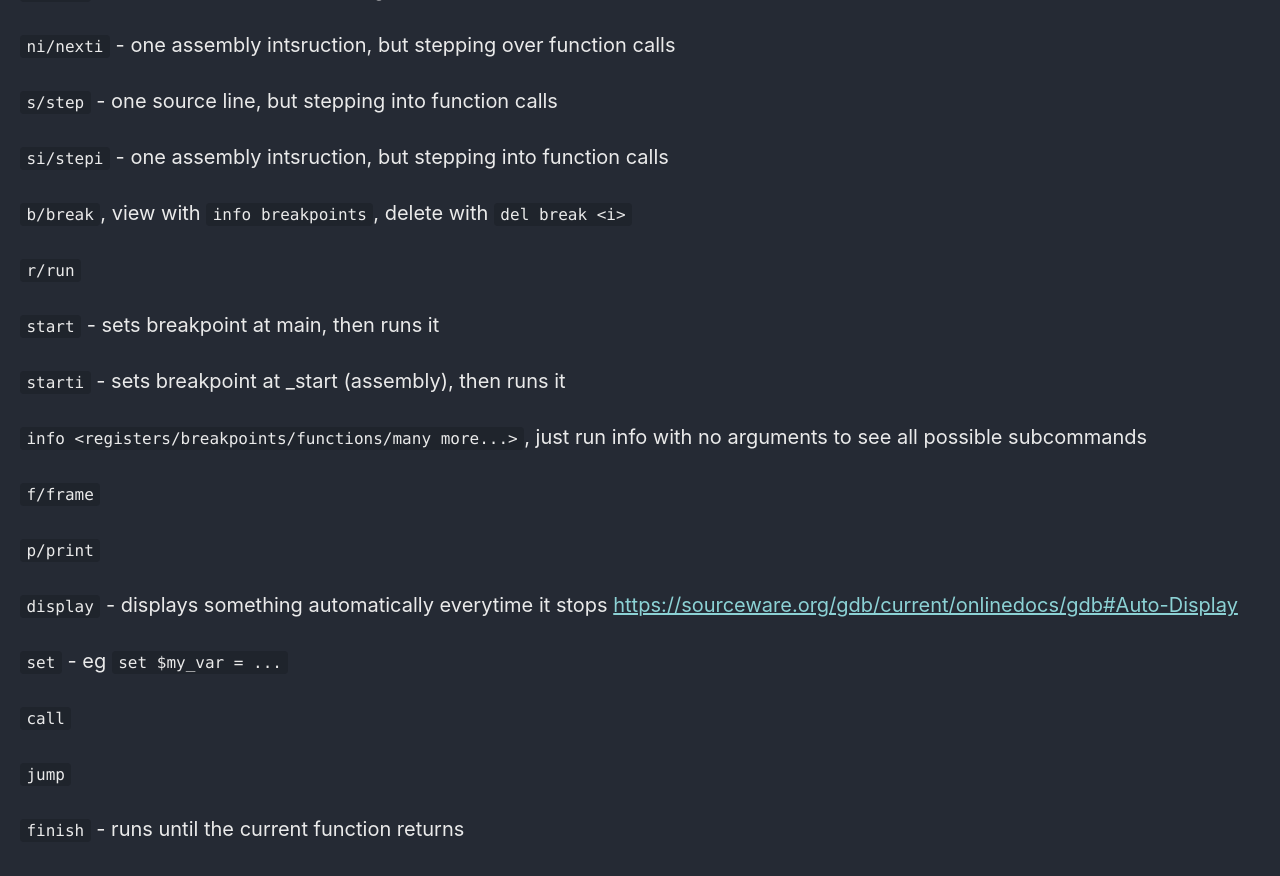
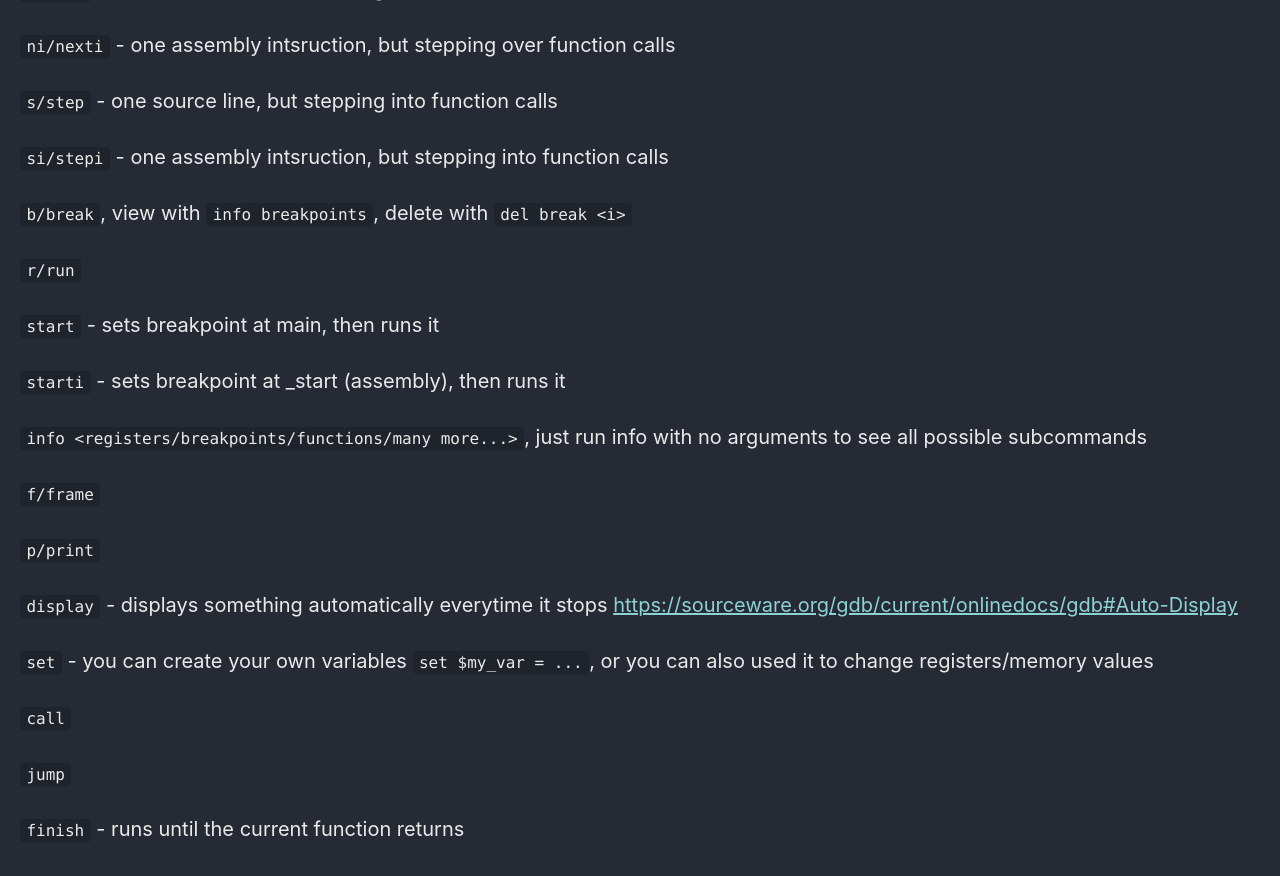
Before and after one commit to Connor-McCartney/Connor-McCartney.github.io, a Jekyll site: the page built from _pages/misc/gdb.md, in a window 1280 px wide and 900 px high, scrolled down 1355 px. Shown: the top 876 px of the window. Built offline with Jekyll 4.4.1, drawn with Linux system fonts in a browser that asks for light colours; cached includes are drawn as plain includes.

Commit message:
Update gdb.md

```diff
--- a/_pages/misc/gdb.md
+++ b/_pages/misc/gdb.md
@@ -77,7 +77,7 @@ n -  number of elements
 
 `display` - displays something automatically everytime it stops  <https://sourceware.org/gdb/current/onlinedocs/gdb#Auto-Display>
 
-`set` - eg `set $my_var = ...`
+`set` - you can create your own variables `set $my_var = ...`, or you can also used it to change registers/memory values
 
 `call`
 
```
